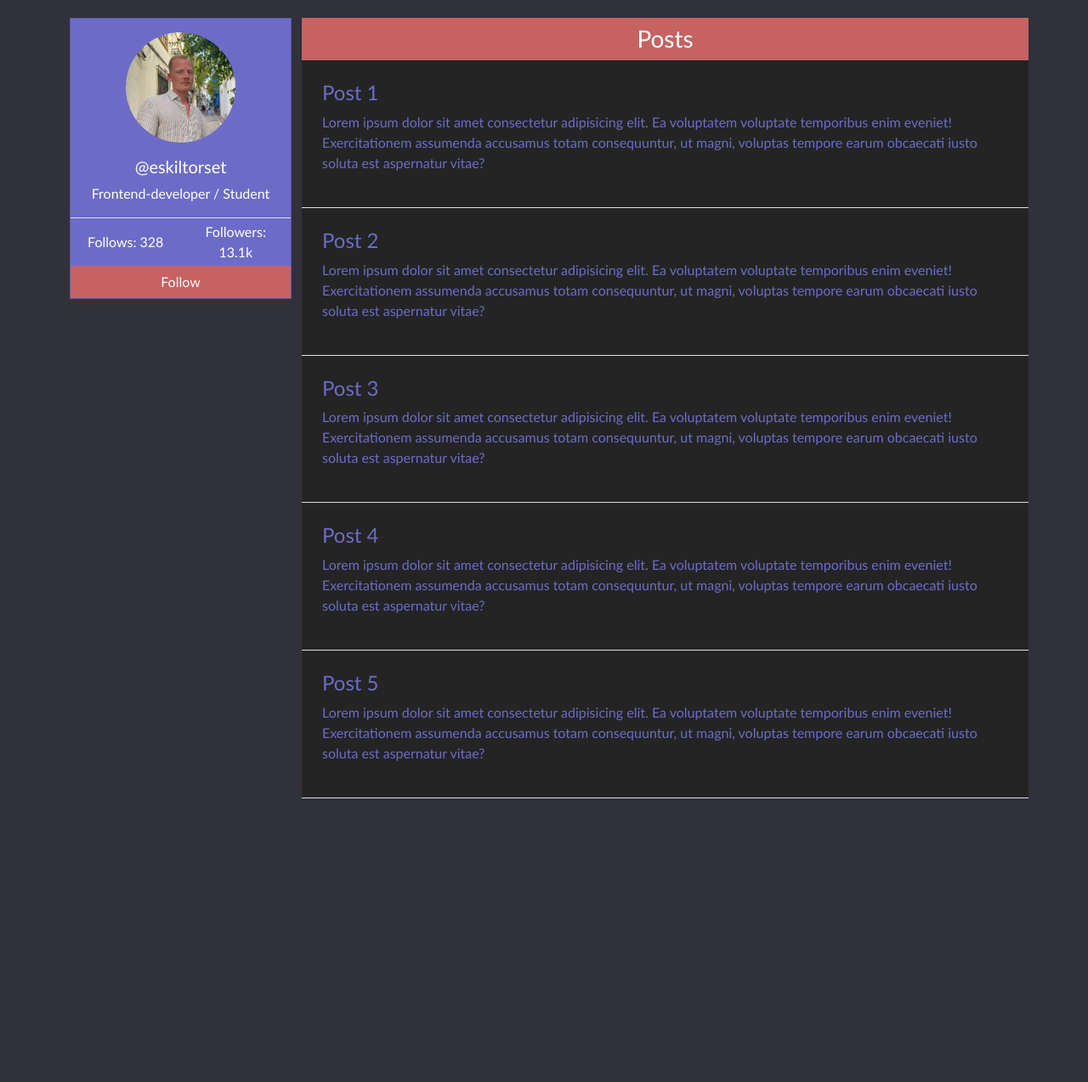
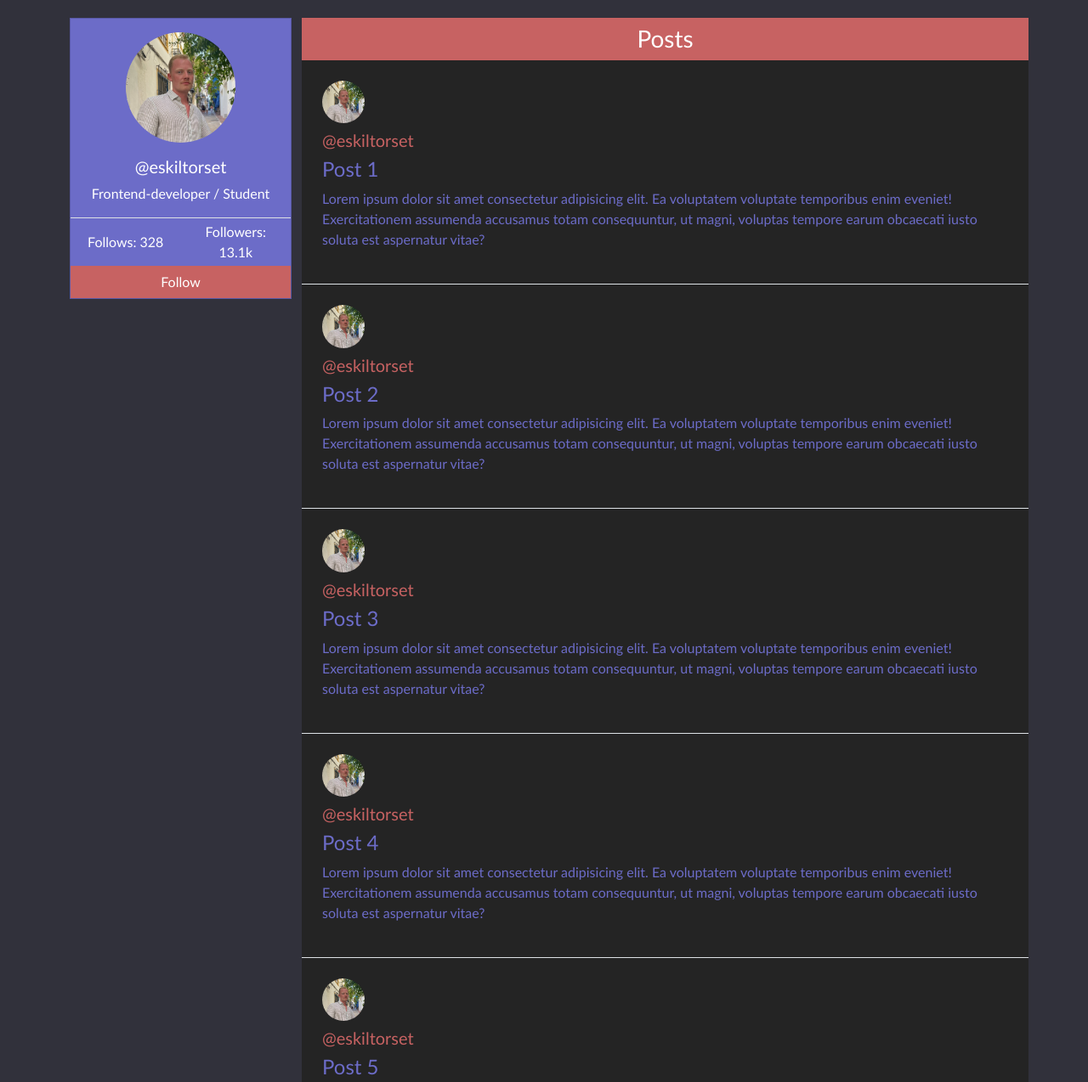
Before and after one commit to eskiltorset/css-frameworks, a website: page profile/index.html in a window 1280 px wide. Shown: the part 146-1420 px from the top of the page at 85% size. Before the commit the page ends 1102 px from the top, so only its background shows below. Drawn offline with nearby package versions, Linux system fonts and the light colour scheme.

Commit message:
added username and image on profile posts

```diff
--- a/profile/index.html
+++ b/profile/index.html
@@ -56,22 +56,42 @@
                     <h3 class="m-auto">Posts</h3>
                 </div>
                 <div class="post p-4 border-bottom">
+                    <div class="w-25 pb-2">
+                        <img src="/images/meg2.jpg" class="w-25 img-fluid rounded-circle float start">
+                    </div>
+                    <h5>@eskiltorset</h5>
                     <h4>Post 1</h4>
                     <p>Lorem ipsum dolor sit amet consectetur adipisicing elit. Ea voluptatem voluptate temporibus enim eveniet! Exercitationem assumenda accusamus totam consequuntur, ut magni, voluptas tempore earum obcaecati iusto soluta est aspernatur vitae?</p>
                 </div>
                 <div class="post p-4 border-bottom">
+                    <div class="w-25 pb-2">
+                        <img src="/images/meg2.jpg" class="w-25 img-fluid rounded-circle float start">
+                    </div>
+                    <h5>@eskiltorset</h5>
                     <h4>Post 2</h4>
                     <p>Lorem ipsum dolor sit amet consectetur adipisicing elit. Ea voluptatem voluptate temporibus enim eveniet! Exercitationem assumenda accusamus totam consequuntur, ut magni, voluptas tempore earum obcaecati iusto soluta est aspernatur vitae?</p>
                 </div>
                 <div class="post p-4 border-bottom">
+                    <div class="w-25 pb-2">
+                        <img src="/images/meg2.jpg" class="w-25 img-fluid rounded-circle float start">
+                    </div>
+                    <h5>@eskiltorset</h5>
                     <h4>Post 3</h4>
                     <p>Lorem ipsum dolor sit amet consectetur adipisicing elit. Ea voluptatem voluptate temporibus enim eveniet! Exercitationem assumenda accusamus totam consequuntur, ut magni, voluptas tempore earum obcaecati iusto soluta est aspernatur vitae?</p>
                 </div>
                 <div class="post p-4 border-bottom">
+                    <div class="w-25 pb-2">
+                        <img src="/images/meg2.jpg" class="w-25 img-fluid rounded-circle float start">
+                    </div>
+                    <h5>@eskiltorset</h5>
                     <h4>Post 4</h4>
                     <p>Lorem ipsum dolor sit amet consectetur adipisicing elit. Ea voluptatem voluptate temporibus enim eveniet! Exercitationem assumenda accusamus totam consequuntur, ut magni, voluptas tempore earum obcaecati iusto soluta est aspernatur vitae?</p>
                 </div>
                 <div class="post p-4 border-bottom">
+                    <div class="w-25 pb-2">
+                        <img src="/images/meg2.jpg" class="w-25 img-fluid rounded-circle float start">
+                    </div>
+                    <h5>@eskiltorset</h5>
                     <h4>Post 5</h4>
                     <p>Lorem ipsum dolor sit amet consectetur adipisicing elit. Ea voluptatem voluptate temporibus enim eveniet! Exercitationem assumenda accusamus totam consequuntur, ut magni, voluptas tempore earum obcaecati iusto soluta est aspernatur vitae?</p>
                 </div>
```
